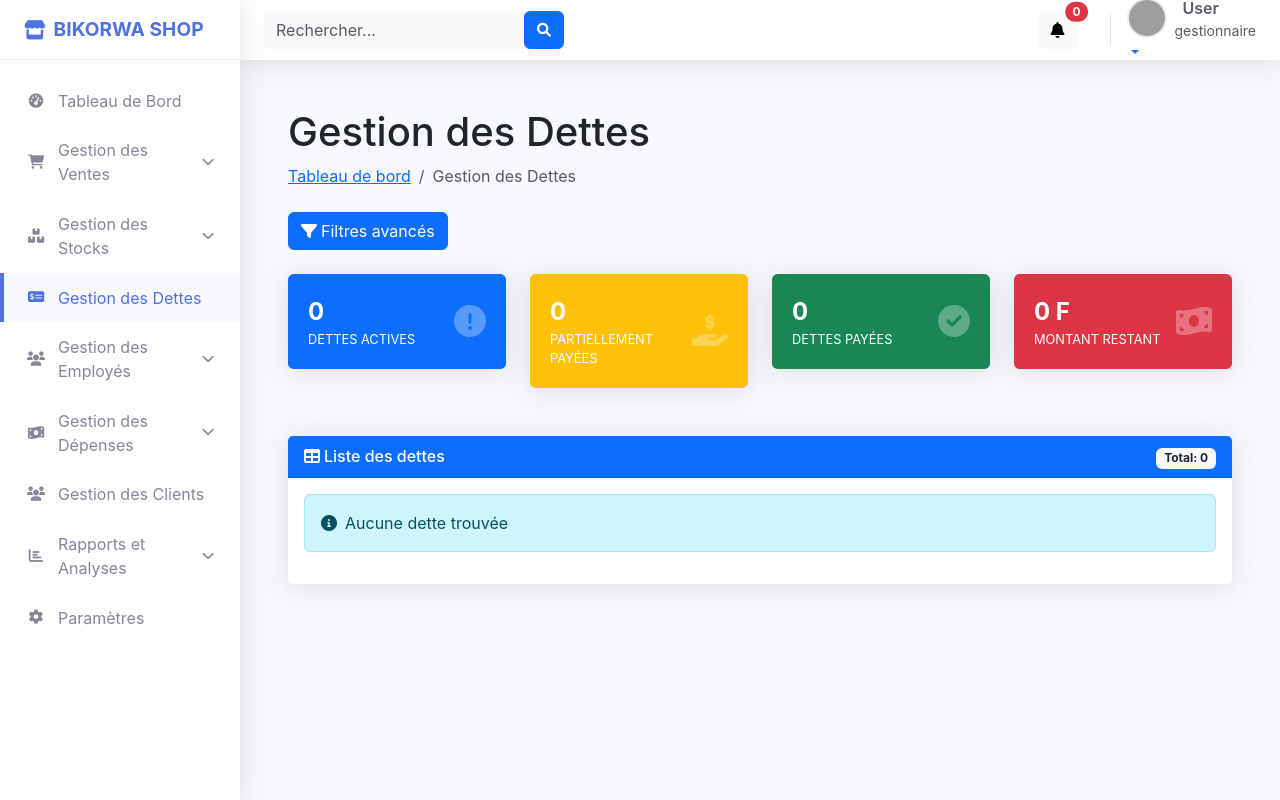
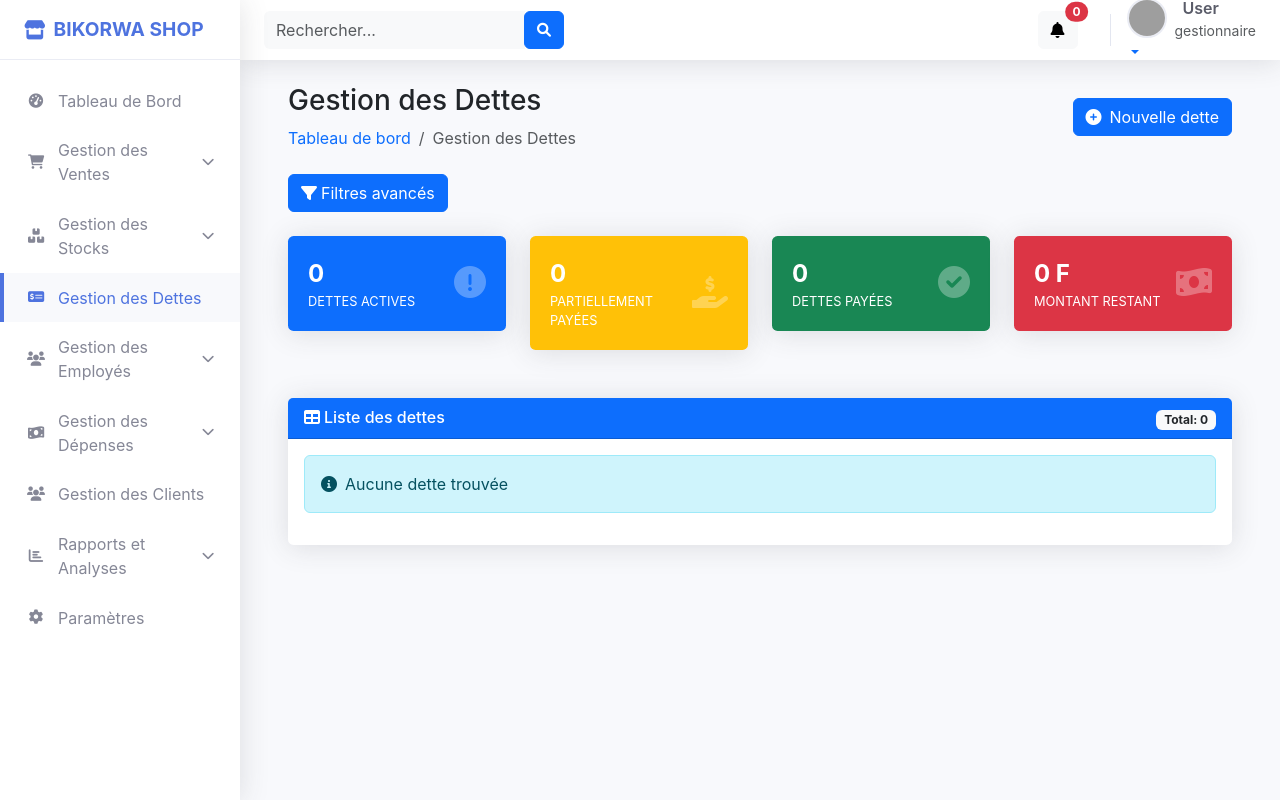
Before and after one commit to itangishak/bikorwahost, a PHP site: page /Bikorwa/src/views/dettes/index.php in a window 1280 px wide. Run offline with PHP 8.4, Linux system fonts and the light colour scheme; a user stored in the database is signed in; data comes from the database, SQL or seed files in the repository; data that the repository does not hold is empty; grey boxes are pictures that could not be loaded.

Commit message:
Add button to create new debt

```diff
--- a/Bikorwa/src/views/dettes/index.php
+++ b/Bikorwa/src/views/dettes/index.php
@@ -274,16 +274,25 @@ require_once __DIR__ . '/../layouts/header.php';
     }
  </style>
  <div class="container-fluid px-4">
-    <h1 class="mt-4"><?php echo $page_title; ?></h1>
-    <ol class="breadcrumb mb-4">
-        <li class="breadcrumb-item"><a href="../dashboard/index.php">Tableau de bord</a></li>
+     <!-- Page Header -->
+     <div class="d-flex justify-content-between align-items-center mb-4">
+         <div>
+             <h1 class="h3 mb-2 text-gray-800"><?php echo $page_title; ?></h1>
+             <nav aria-label="breadcrumb">
+                 <ol class="breadcrumb mb-0">
+                     <li class="breadcrumb-item"><a href="../dashboard/index.php" class="text-decoration-none">Tableau de bord</a></li>
                      <li class="breadcrumb-item active"><?php echo $page_title; ?></li>
                  </ol>
+             </nav>
+         </div>
+         <button class="btn btn-primary" data-bs-toggle="modal" data-bs-target="#detteModal">
+             <i class="fas fa-plus-circle me-2"></i>Nouvelle dette
+         </button>
+     </div>
 
      <!-- Action buttons and filters -->
      <div class="row mb-4">
          <div class="col-md-6">
-
              <button type="button" class="btn btn-primary" data-bs-toggle="collapse" data-bs-target="#filterCollapse">
                  <i class="fas fa-filter me-1"></i>Filtres avancés
              </button>
```
Lines whose indentation alone changed are shown as unchanged.
